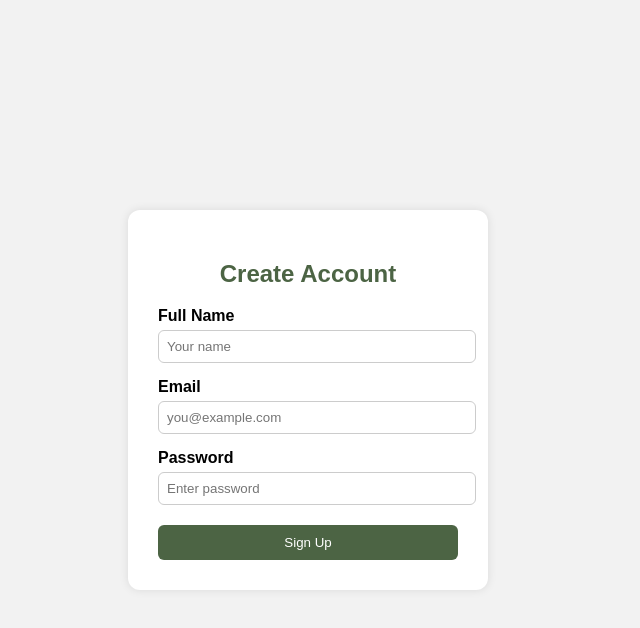
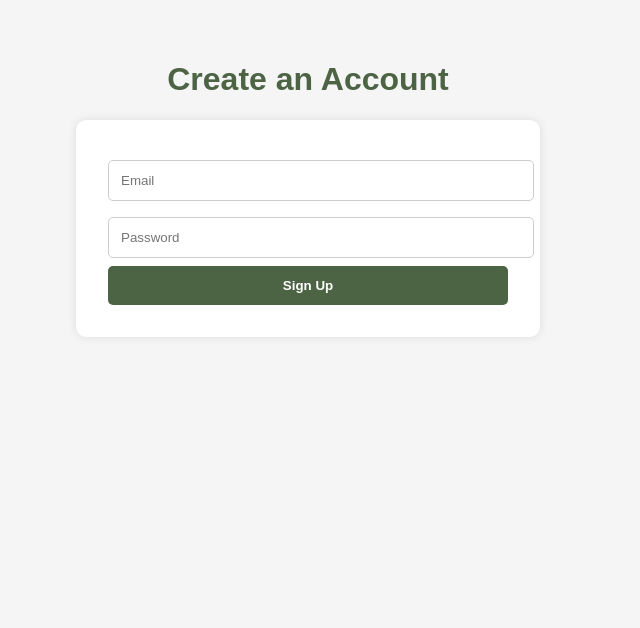
Before and after one commit to caltam600/SafeServe, a plain HTML site: page signup.html in a window 1280 px wide. Shown: the whole page, without its empty margins (332-972 px from the left). Drawn offline with Linux system fonts and the light colour scheme.

Commit message:
Update signup with firebase auth

```diff
--- a/signup.html
+++ b/signup.html
@@ -3,77 +3,99 @@
 <head>
   <meta charset="UTF-8" />
   <meta name="viewport" content="width=device-width, initial-scale=1.0" />
-  <title>Sign Up | Safe Serve</title>
+  <title>Safe Serve - Sign Up</title>
   <style>
     body {
       font-family: Arial, sans-serif;
-      background-color: #f2f2f2;
-      display: flex;
-      justify-content: center;
-      align-items: center;
-      height: 100vh;
-      margin: 0;
+      padding: 2rem;
+      background-color: #f5f5f5;
     }
-
-    .signup-box {
-      background-color: white;
-      padding: 30px;
-      border-radius: 12px;
-      box-shadow: 0 0 10px rgba(0, 0, 0, 0.1);
-      width: 300px;
+    form {
+      background: white;
+      padding: 2rem;
+      border-radius: 10px;
+      max-width: 400px;
+      margin: auto;
+      box-shadow: 0 0 10px rgba(0,0,0,0.1);
     }
-
-    h2 {
-      text-align: center;
-      color: #4C6444;
+    input {
+      width: 100%;
+      padding: 0.75rem;
+      margin: 0.5rem 0;
+      border: 1px solid #ccc;
+      border-radius: 5px;
     }
-
-    label {
-      display: block;
-      margin: 15px 0 5px;
-      font-weight: bold;
-    }
-
-    input[type="text"],
-    input[type="email"],
-    input[type="password"] {
-      width: 100%;
-      padding: 8px;
-      border: 1px solid #ccc;
-      border-radius: 6px;
-    }
-
     button {
       width: 100%;
-      padding: 10px;
-      margin-top: 20px;
+      padding: 0.75rem;
       background-color: #4C6444;
       color: white;
       border: none;
-      border-radius: 6px;
+      border-radius: 5px;
       cursor: pointer;
+      font-weight: bold;
     }
-
     button:hover {
-      background-color: #3b5136;
+      background-color: #3a5034;
+    }
+    h1 {
+      text-align: center;
+      color: #4C6444;
     }
   </style>
 </head>
 <body>
-  <div class="signup-box">
-    <h2>Create Account</h2>
-    <form>
-      <label for="name">Full Name</label>
-      <input type="text" id="name" placeholder="Your name" required>
 
-      <label for="email">Email</label>
-      <input type="email" id="email" placeholder="you@example.com" required>
+  <h1>Create an Account</h1>
 
-      <label for="password">Password</label>
-      <input type="password" id="password" placeholder="Enter password" required>
+  <form id="signup-form">
+    <input type="email" id="email" placeholder="Email" required />
+    <input type="password" id="password" placeholder="Password" required />
+    <button type="submit">Sign Up</button>
+  </form>
 
-      <button type="submit">Sign Up</button>
-    </form>
-  </div>
+  <!-- Firebase SDK (Modular) -->
+  <script type="module">
+    // Import Firebase modules from CDN
+    import { initializeApp } from "https://www.gstatic.com/firebasejs/10.12.2/firebase-app.js";
+    import { getAuth, createUserWithEmailAndPassword } from "https://www.gstatic.com/firebasejs/10.12.2/firebase-auth.js";
+    import { getAnalytics } from "https://www.gstatic.com/firebasejs/10.12.2/firebase-analytics.js";
+
+    // Firebase configuration
+    const firebaseConfig = {
+      apiKey: "AIzaSyDfuYD1C5aFjX7V2fK8iC-beIVIMnhDLyE",
+      authDomain: "safeservelogin.firebaseapp.com",
+      projectId: "safeservelogin",
+      storageBucket: "safeservelogin.firebasestorage.app",
+      messagingSenderId: "665195239633",
+      appId: "1:665195239633:web:174e561f11321710498df0",
+      measurementId: "G-X1DE6GQYPH"
+    };
+
+    // Initialize Firebase
+    const app = initializeApp(firebaseConfig);
+    const auth = getAuth(app);
+    const analytics = getAnalytics(app);
+
+    // Handle form submission
+    const form = document.getElementById("signup-form");
+    form.addEventListener("submit", (e) => {
+      e.preventDefault();
+      const email = document.getElementById("email").value;
+      const password = document.getElementById("password").value;
+
+      createUserWithEmailAndPassword(auth, email, password)
+        .then((userCredential) => {
+          alert("Sign-up successful!");
+          console.log(userCredential.user);
+          form.reset();
+        })
+        .catch((error) => {
+          alert("Error: " + error.message);
+          console.error(error);
+        });
+    });
+  </script>
+
 </body>
 </html>
```
